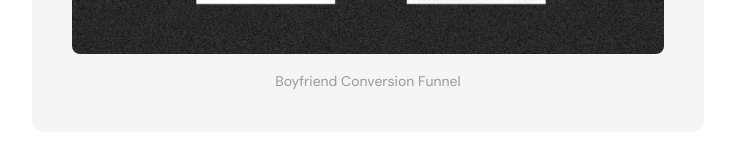
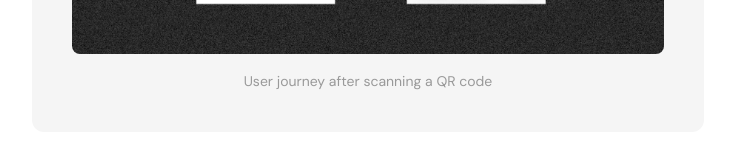
Before and after one commit to muhammadibcode/portfolio, a Next.js app: page /projects/boyfriend in a window 1280 px wide. Shown: the part 1561-1721 px from the top of the page, without its empty margins (272-1006 px from the left). Built offline with nearby package versions, Linux system fonts and the light colour scheme.

Commit message:
Update page.tsx

```diff
--- a/src/app/projects/boyfriend/page.tsx
+++ b/src/app/projects/boyfriend/page.tsx
@@ -41,7 +41,7 @@ export default function BoyfriendProject() {
 
         <div className="case-image">
           <img src="/images/boyfriend-conversion-flow.png" alt="Boyfriend Conversion Funnel" />
-          <p className="case-image-caption">Boyfriend Conversion Funnel</p>
+          <p className="case-image-caption">User journey after scanning a QR code</p>
         </div>
 
         <section className="case-section">
```
